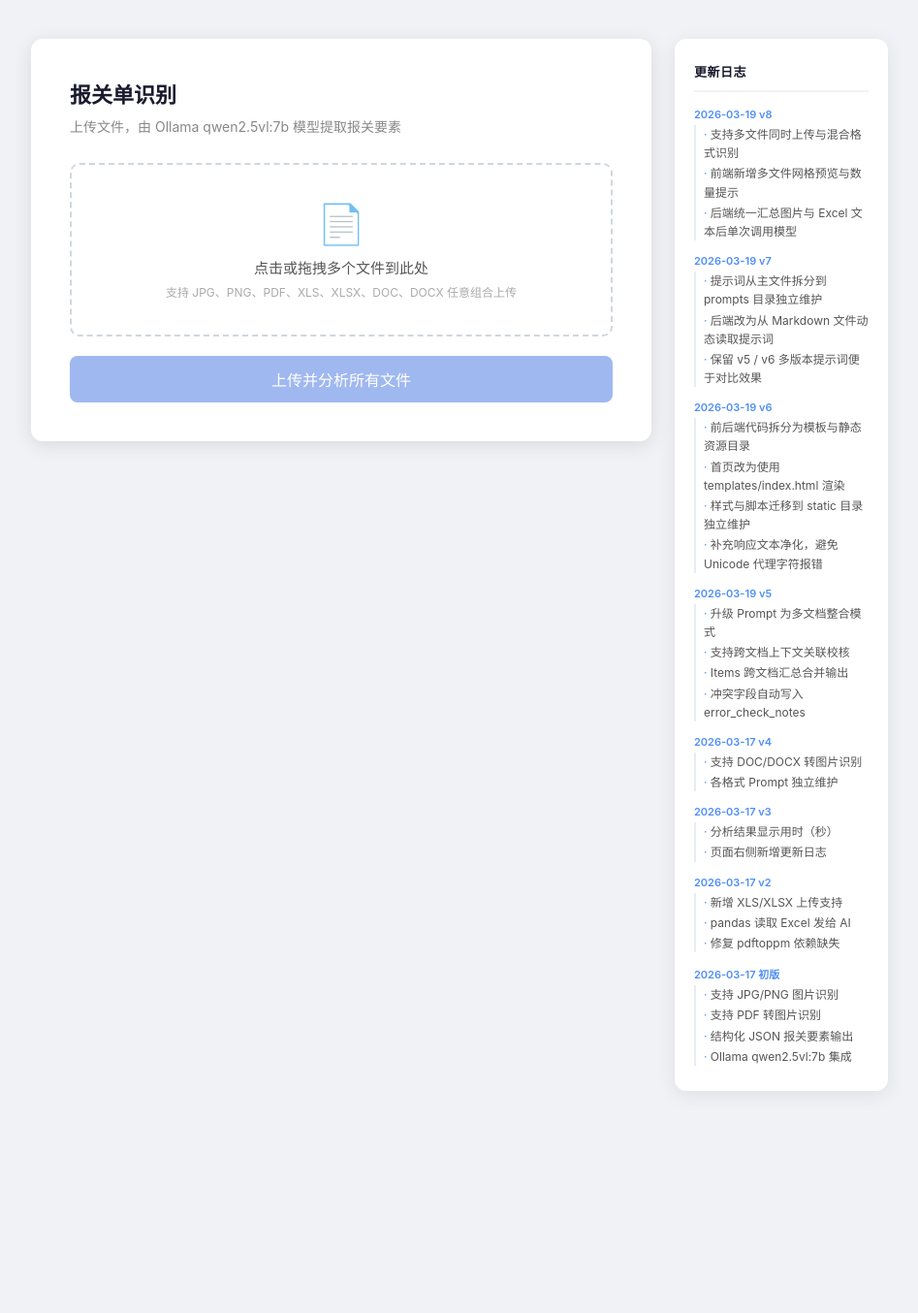
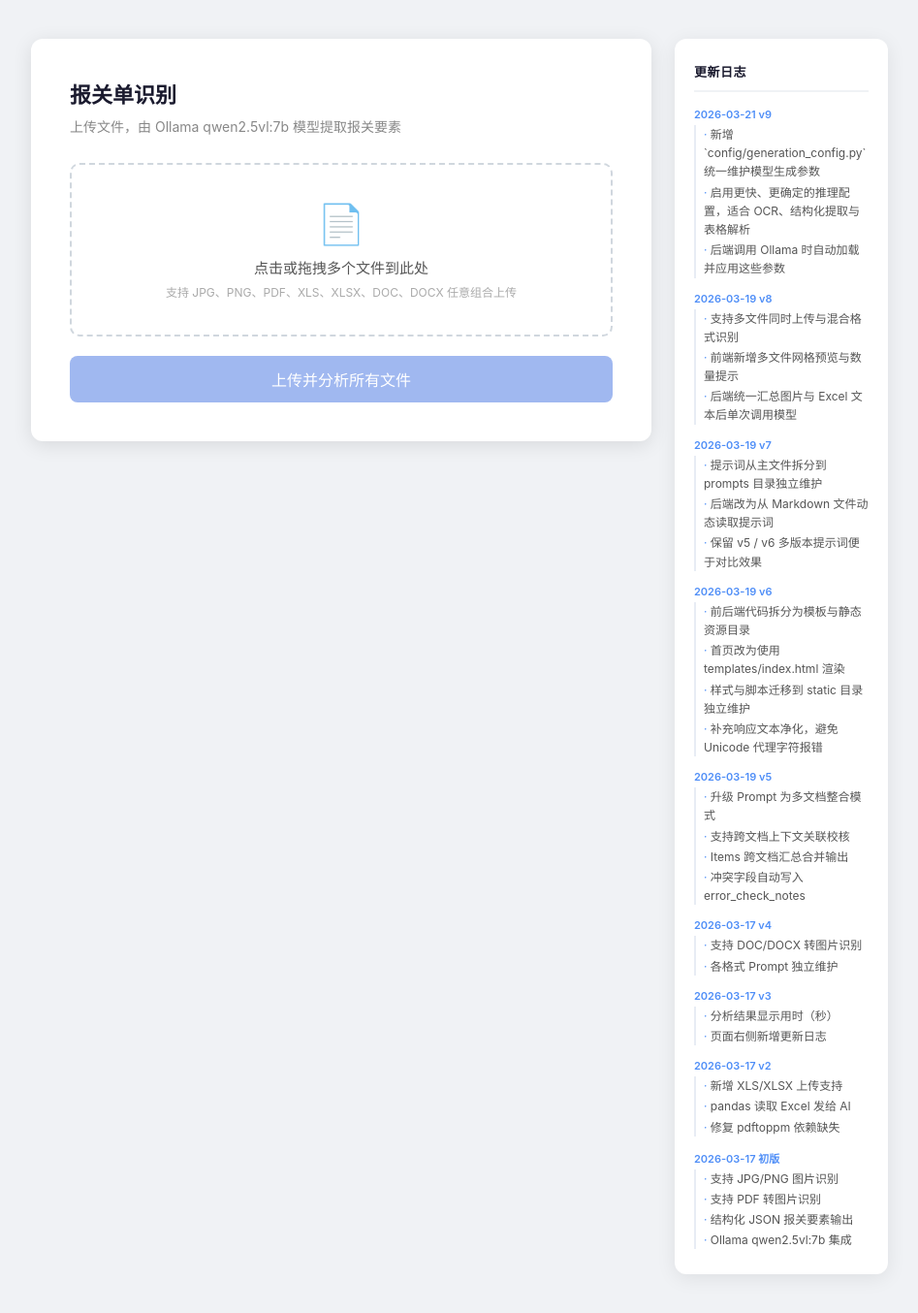
Before and after one commit to tntppa/goaiqwen, a Flask app: page / in a window 1280 px wide. Shown: the whole page at 97% size, without its empty margins (166-1113 px from the left). Before the commit the page ends 1125 px from the top, so only its background shows below. Run offline with Flask 3, Linux system fonts and the light colour scheme.

Commit message:
剥离config配置文件

```diff
--- a/app.py
+++ b/app.py
@@ -8,6 +8,17 @@ import requests
 from flask import Flask, jsonify, render_template, request
 from pdf2image import convert_from_bytes
 
+from config.generation_config import (
+    generation_kwargs,
+    model_config,
+    prompt_file_map,
+    prompt_version,
+)
+
+
+
+
+
 BASE_DIR = os.path.dirname(os.path.abspath(__file__))
 app = Flask(
     __name__,
@@ -16,18 +27,55 @@ app = Flask(
 )
 
 
-OLLAMA_URL = "http://localhost:11434/api/generate"
-OLLAMA_HEALTH_URL = "http://localhost:11434/api/tags"
-MODEL_NAME = "qwen2.5vl:7b"
+OLLAMA_URL = model_config["ollama_url"]
+OLLAMA_HEALTH_URL = model_config["ollama_health_url"]
+MODEL_NAME = model_config["model_name"]
+
 PROMPTS_DIR = os.path.join(BASE_DIR, "prompts")
-PROMPT_VERSION = os.getenv("PROMPT_VERSION", "v6")
-PROMPT_FILE_MAP = {
-    "common": "common.md",
-    "excel": "excel.md",
-}
+PROMPT_VERSION = prompt_version
+PROMPT_FILE_MAP = prompt_file_map
+
+
+
+
+def validate_generation_kwargs() -> None:
+    do_sample = generation_kwargs.get("do_sample", False)
+    num_beams = generation_kwargs.get("num_beams", 1)
+    use_cache = generation_kwargs.get("use_cache", True)
+
+    if not isinstance(do_sample, bool):
+        raise ValueError("config/generation_config.py 中的 do_sample 必须为布尔值")
+    if not isinstance(num_beams, int) or num_beams < 1:
+        raise ValueError("config/generation_config.py 中的 num_beams 必须为大于等于 1 的整数")
+    if num_beams != 1:
+        raise ValueError("当前 Ollama 接口不支持 beam search，num_beams 必须保持为 1")
+    if not isinstance(use_cache, bool):
+        raise ValueError("config/generation_config.py 中的 use_cache 必须为布尔值")
+
+
+
+def build_ollama_options() -> dict[str, float | int]:
+    validate_generation_kwargs()
+    options = {
+        "temperature": generation_kwargs.get("temperature", 0.0),
+        "top_p": generation_kwargs.get("top_p", 1.0),
+        "repeat_penalty": generation_kwargs.get("repetition_penalty", 1.0),
+        "num_predict": generation_kwargs.get("max_new_tokens", 1024),
+    }
+    if generation_kwargs.get("do_sample") is False:
+        options["top_k"] = 1
+    return options
+
+
+
+def build_keep_alive() -> str | int:
+    validate_generation_kwargs()
+    return "30m" if generation_kwargs.get("use_cache", True) else 0
+
 
 
 def get_available_prompt_versions() -> list[str]:
+
     if not os.path.isdir(PROMPTS_DIR):
         return []
     return sorted(
@@ -79,7 +127,9 @@ def sanitize_text(value: object) -> str:
 def check_ollama_connection() -> None:
     """启动时检测 Ollama 服务是否可达"""
     try:
+        validate_generation_kwargs()
         resp = requests.get(OLLAMA_HEALTH_URL, timeout=5)
+
         resp.raise_for_status()
         models = [m.get("name", "") for m in resp.json().get("models", [])]
         print(f"[OK] Ollama 连接成功，已加载模型：{models}")
@@ -113,7 +163,15 @@ def analyze():
         return jsonify({"error": "未收到文件"}), 400
 
     def call_ollama(prompt, images_b64=None):
-        payload = {"model": MODEL_NAME, "prompt": prompt, "stream": False}
+        payload = {
+            "model": MODEL_NAME,
+            "prompt": prompt,
+            "stream": False,
+            "options": build_ollama_options(),
+            "keep_alive": build_keep_alive(),
+        }
+
+
         if images_b64:
             payload["images"] = images_b64
         try:
--- a/templates/index.html
+++ b/templates/index.html
@@ -120,6 +120,14 @@
 <aside class="changelog">
     <h2>更新日志</h2>
     <div class="log-item">
+        <div class="log-date">2026-03-21 v9</div>
+        <ul class="log-desc">
+            <li>新增 `config/generation_config.py` 统一维护模型生成参数</li>
+            <li>启用更快、更确定的推理配置，适合 OCR、结构化提取与表格解析</li>
+            <li>后端调用 Ollama 时自动加载并应用这些参数</li>
+        </ul>
+    </div>
+    <div class="log-item">
         <div class="log-date">2026-03-19 v8</div>
         <ul class="log-desc">
             <li>支持多文件同时上传与混合格式识别</li>
@@ -127,6 +135,7 @@
             <li>后端统一汇总图片与 Excel 文本后单次调用模型</li>
         </ul>
     </div>
+
     <div class="log-item">
         <div class="log-date">2026-03-19 v7</div>
         <ul class="log-desc">
```
Also changed, not shown: config/generation_config.py (added, +26 -0 lines), CHANGELOG.md.
